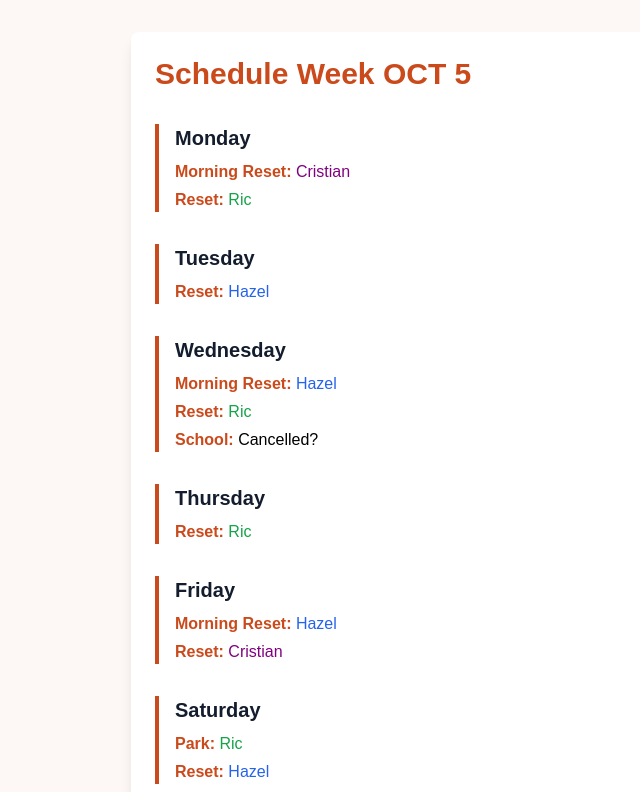
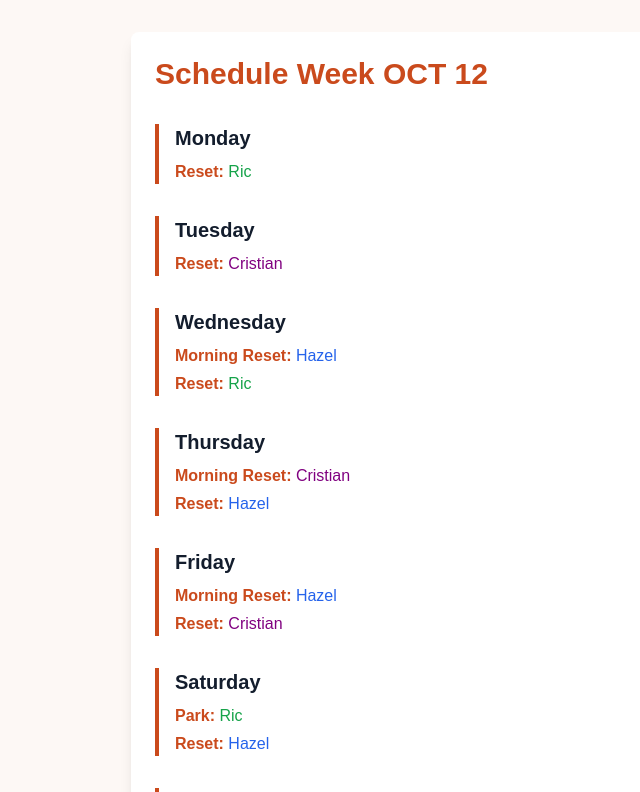
Before and after one commit to Cristian-Baeza/reset-schedule, a Next.js app: page / in a window 1280 px wide. Shown: the top 792 px of the page, without its empty margins (221-861 px from the left). Built offline with nearby package versions, Linux system fonts and the light colour scheme.

Commit message:
week oct 12

```diff
--- a/app/page.tsx
+++ b/app/page.tsx
@@ -6,20 +6,19 @@ const personColors = {
 
 
 export default function Home() {
-  const weekOfMonth = "OCT 5"
+  const weekOfMonth = "OCT 12"
 
   const schedule = [
     {
       day: "Monday",
       assignments: [
-        { location: "Morning Reset", person: "Cristian" },
         { location: "Reset", person: "Ric" },
       ],
     },
     {
       day: "Tuesday",
       assignments: [
-        { location: "Reset", person: "Hazel" },
+        { location: "Reset", person: "Cristian" },
       ],
     },
     {
@@ -27,13 +26,13 @@ export default function Home() {
       assignments: [
         { location: "Morning Reset", person: "Hazel" },
         { location: "Reset", person: "Ric" },
-        { location: "School", person: "Cancelled?" },
       ],
     },
     {
       day: "Thursday",
       assignments: [
-        { location: "Reset", person: "Ric" },
+        { location: "Morning Reset", person: "Cristian" },
+        { location: "Reset", person: "Hazel" },
       ],
     },{
       day: "Friday",
```
